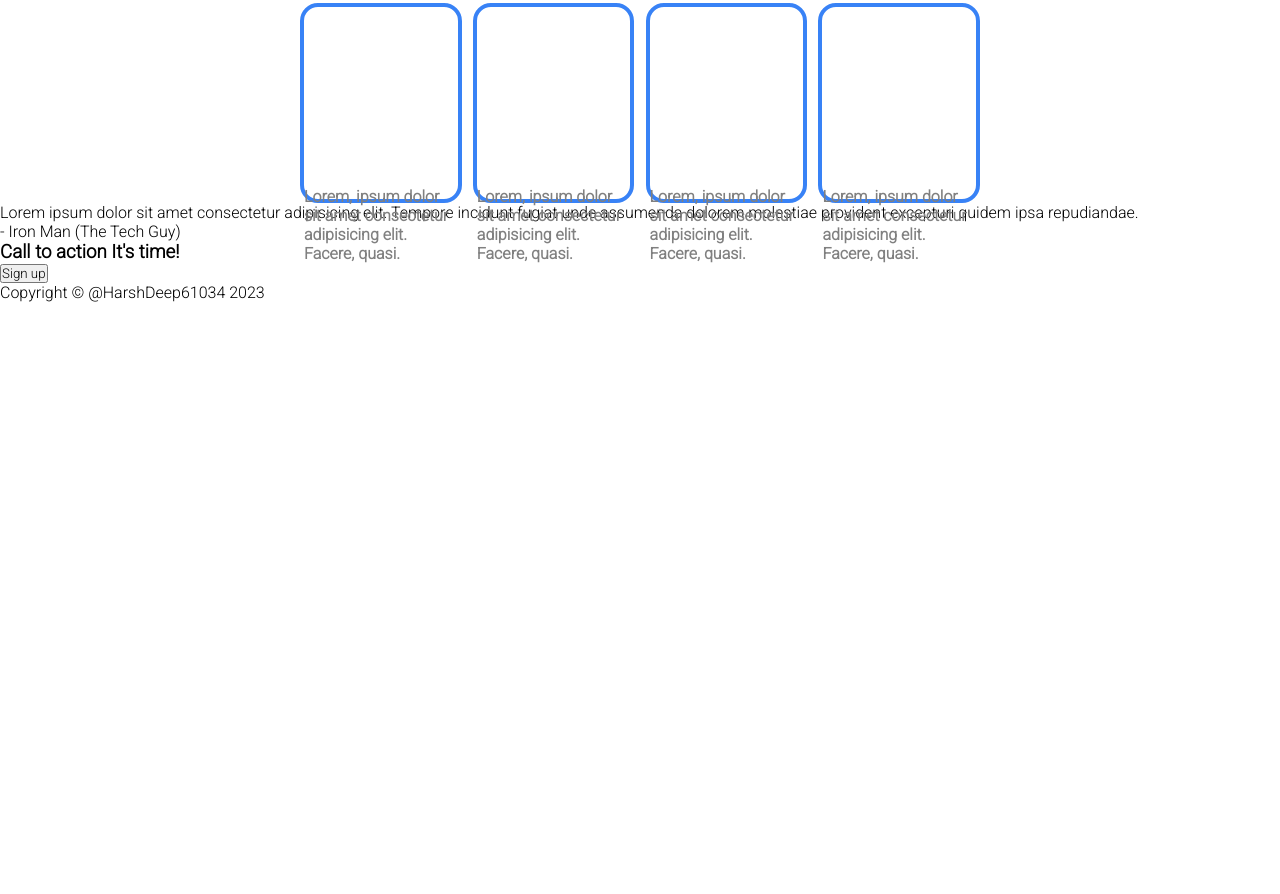
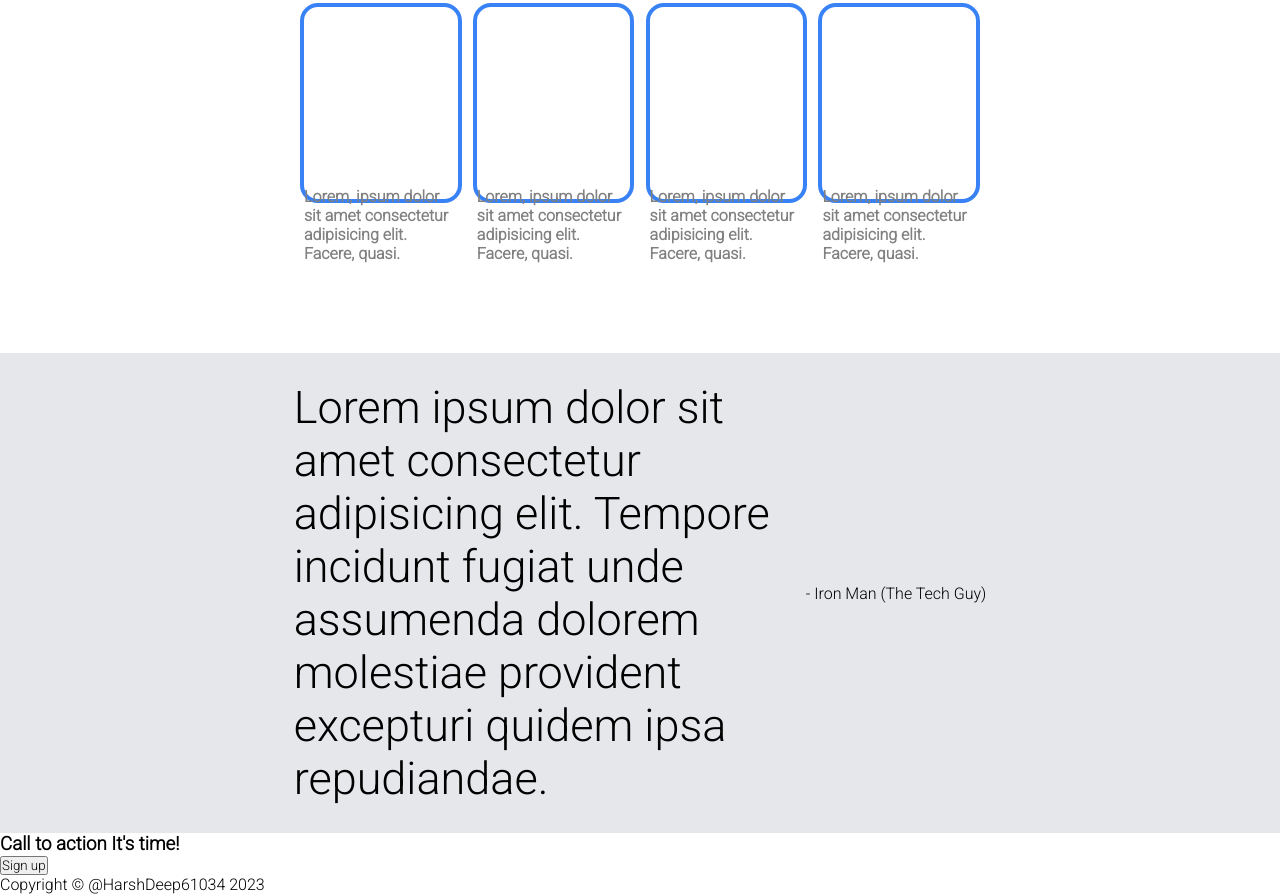
Before and after one commit to HarshDeep61034/odin-css, a plain HTML site: page index.html in a window 1280 px wide. Shown: the part 694-1588 px from the top of the page. Before the commit the page ends 996 px from the top, so only its background shows below. Drawn offline with Linux system fonts and the light colour scheme.

Commit message:
another section done

```diff
--- a/index.html
+++ b/index.html
@@ -43,8 +43,8 @@
         </div>
     </section>
     <section class="quote">
-        <p>Lorem ipsum dolor sit amet consectetur adipisicing elit. Tempore incidunt fugiat unde assumenda dolorem
-            molestiae provident excepturi quidem ipsa repudiandae.</p>
+        <div class="qote"><p>Lorem ipsum dolor sit amet consectetur adipisicing elit. Tempore incidunt fugiat unde assumenda dolorem
+            molestiae provident excepturi quidem ipsa repudiandae.</p></div>
         <span>
             - Iron Man (The Tech Guy)
         </span>
--- a/style.css
+++ b/style.css
@@ -114,3 +114,20 @@ span.par{
     color: grey;
     text-align: center;
 }
+
+.quote{
+    margin-top: 150px;
+    background: #E5E7EB;
+    width: 100vw;
+    height: 60vh;
+    display: flex;
+    justify-content: center;
+    align-items: center;
+}
+
+div.qote{
+    font-size: 45px;
+    font-weight: 300;
+    width: 40vw;
+
+}
```
